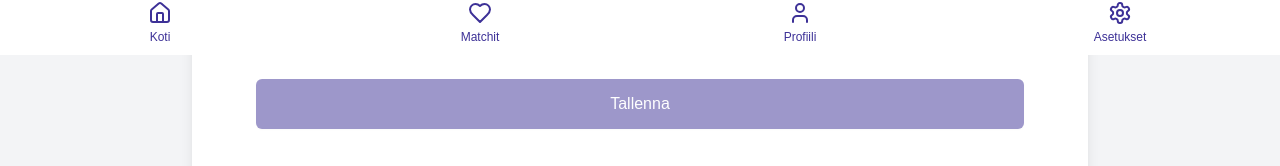
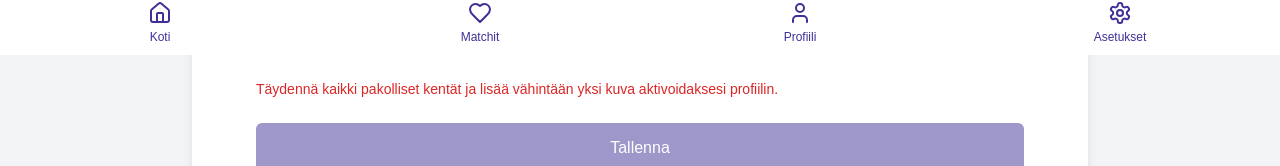
Before and after one commit to DeeGeeh/tuni-deitti, a Next.js app: page /profile in a window 1280 px wide. Shown: the part 745-911 px from the top of the page. Built offline with nearby package versions, Linux system fonts and the light colour scheme; no server answers; the database is empty; sample sign-in values are in the browser's storage.

Commit message:
require fields to activate account visibility

```diff
--- a/app/(app)/profile/page.tsx
+++ b/app/(app)/profile/page.tsx
@@ -5,7 +5,7 @@
 import { db } from "@/app/lib/firebase";
 import { useAuth } from "@/app/contexts/AuthContext";
 import ImageManager from "@/app/components/ImageManager";
-import { User, Photo } from "@/app/types/schema";
+import { Status, Photo } from "@/app/types/schema";
 
 interface ProfileData {
   displayName: string;
@@ -27,13 +27,27 @@
     isActive: false,
   });
   const [originalData, setOriginalData] = useState<ProfileData>(formData);
+  const [status, setStatus] = useState<Status>(Status.Loading);
+  const [images, setImages] = useState<Photo[]>([]);
 
-  const [status, setStatus] = useState<
-    "loading" | "idle" | "saving" | "success"
-  >("loading");
+  const isProfileComplete = () => {
+    return (
+      formData.displayName.trim() !== "" &&
+      formData.age.trim() !== "" &&
+      formData.guild.trim() !== "" &&
+      formData.photos.length > 0 // Require at least one photo
+    );
+  };
 
-  // Image management state
-  const [images, setImages] = useState<Photo[]>([]);
+  // Auto-disable isActive when profile becomes incomplete
+  useEffect(() => {
+    if (!isProfileComplete() && formData.isActive) {
+      setFormData((prev) => ({
+        ...prev,
+        isActive: false,
+      }));
+    }
+  }, [formData.displayName, formData.age, formData.guild, formData.photos]);
 
   // Fetch user data from Firestore
   useEffect(() => {
@@ -41,7 +55,7 @@
       if (!user) return;
 
       try {
-        setStatus("loading");
+        setStatus(Status.Loading);
         const userDoc = await getDoc(doc(db, "Profiles", user.uid));
 
         if (userDoc.exists()) {
@@ -64,7 +78,7 @@
       } catch (error) {
         console.error("Error fetching user data:", error);
       } finally {
-        setStatus("idle");
+        setStatus(Status.Idle);
       }
     };
 
@@ -80,7 +94,7 @@
     if (!user || !hasChanges) return;
 
     try {
-      setStatus("saving");
+      setStatus(Status.Saving);
       console.log("updating doc");
       // Update user profile in Firestore
       await updateDoc(doc(db, "Profiles", user.uid), {
@@ -90,15 +104,15 @@
       console.log("updated doc");
       // Update original data to match new values
       setOriginalData(formData);
-      setStatus("success");
+      setStatus(Status.Success);
       console.log("set original data");
       // Hide success message after 3 seconds
       setTimeout(() => {
-        setStatus("idle");
+        setStatus(Status.Idle);
       }, 3000);
     } catch (error) {
       console.error("Error updating profile:", error);
-      setStatus("idle");
+      setStatus(Status.Idle);
     }
   };
 
@@ -119,7 +133,7 @@
     setImages(updatedImages);
   };
 
-  if (status === "loading") {
+  if (status === Status.Loading) {
     return (
       <div className="min-h-screen flex items-center justify-center bg-gray-100">
         <div className="text-center">
@@ -136,7 +150,7 @@
           <h1 className="text-3xl font-bold text-tuni-blue">PROFIILI</h1>
         </div>
 
-        {status === "success" && (
+        {status === Status.Success && (
           <div
             className="bg-green-100 border border-green-400 text-green-700 px-4 py-3 rounded relative"
             role="alert"
@@ -235,22 +249,38 @@
               type="checkbox"
               className="sr-only peer"
               checked={formData.isActive}
-              onChange={(e) =>
-                setFormData((prev) => ({
-                  ...prev,
-                  isActive: e.target.checked,
-                }))
-              }
+              disabled={!isProfileComplete()}
+              onChange={(e) => {
+                if (isProfileComplete()) {
+                  setFormData((prev) => ({
+                    ...prev,
+                    isActive: e.target.checked,
+                  }));
+                }
+              }}
             />
-            <div className="relative w-11 h-6 bg-gray-200 peer-focus:outline-none peer-focus:ring-4 peer-focus:ring-blue-300 dark:peer-focus:ring-blue-800 rounded-full peer dark:bg-gray-700 peer-checked:after:translate-x-full rtl:peer-checked:after:-translate-x-full peer-checked:after:border-white after:content-[''] after:absolute after:top-[2px] after:start-[2px] after:bg-white after:border-gray-300 after:border after:rounded-full after:h-5 after:w-5 after:transition-all dark:border-gray-600 peer-checked:bg-blue-600 dark:peer-checked:bg-blue-600"></div>
+            <div
+              className={`relative w-11 h-6 bg-gray-200 peer-focus:outline-none peer-focus:ring-4 peer-focus:ring-blue-300 dark:peer-focus:ring-blue-800 rounded-full peer dark:bg-gray-700 peer-checked:after:translate-x-full rtl:peer-checked:after:-translate-x-full peer-checked:after:border-white after:content-[''] after:absolute after:top-[2px] after:start-[2px] after:bg-white after:border-gray-300 after:border after:rounded-full after:h-5 after:w-5 after:transition-all dark:border-gray-600 peer-checked:bg-blue-600 dark:peer-checked:bg-blue-600 ${
+                !isProfileComplete() ? "opacity-50 cursor-not-allowed" : ""
+              }`}
+            ></div>
           </label>
+
+          {/* helper text */}
+          {!isProfileComplete() && (
+            <p className="text-sm text-red-600 mt-1">
+              Täydennä kaikki pakolliset kentät ja lisää vähintään yksi kuva
+              aktivoidaksesi profiilin.
+            </p>
+          )}
+
           <div>
             <button
               type="submit"
-              disabled={!hasChanges || status === "saving"}
+              disabled={!hasChanges || status === Status.Saving}
               className="w-full flex justify-center py-3 px-4 border border-transparent rounded-md shadow-sm text-white bg-tuni-blue hover:bg-tuni-blue/90 focus:outline-none focus:ring-2 focus:ring-offset-2 focus:ring-tuni-blue disabled:opacity-50"
             >
-              {status === "saving" ? "Tallennetaan..." : "Tallenna"}
+              {status === Status.Saving ? "Tallennetaan..." : "Tallenna"}
             </button>
           </div>
         </form>
```
